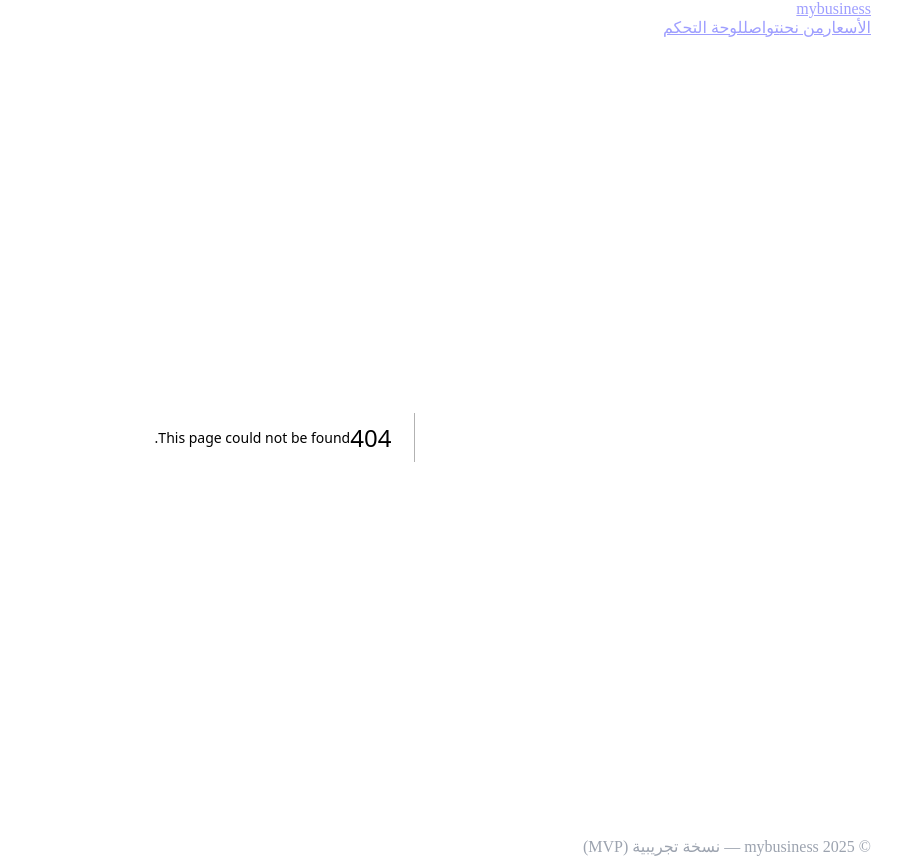
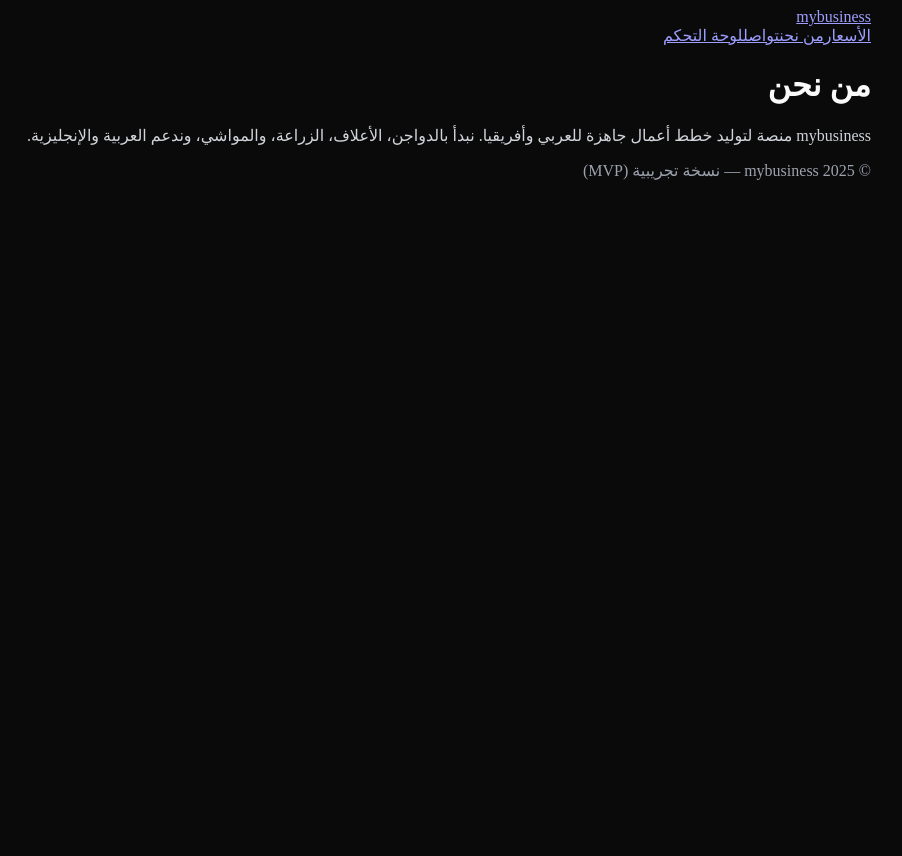
Before and after one commit to Tarek9592/Mybusiness-mvp-, a Next.js app: page /about in a window 1280 px wide. Before the commit this address had no page. Shown: the whole page, without its empty margins (345-1247 px from the left). After the commit the page ends 800 px from the top, so only its background shows below. Built offline with nearby package versions, Linux system fonts and the light colour scheme.

Commit message:
Create page.tsx

```diff
--- /dev/null
+++ b/app/about/page.tsx
@@ -0,0 +1,11 @@
+export default function About() {
+  return (
+    <main className="container py-12 space-y-4">
+      <h1 className="text-3xl font-extrabold">من نحن</h1>
+      <p style={{color:"#d1d5db"}}>
+        mybusiness منصة لتوليد خطط أعمال جاهزة للعربي وأفريقيا. نبدأ بالدواجن،
+        الأعلاف، الزراعة، والمواشي، وندعم العربية والإنجليزية.
+      </p>
+    </main>
+  );
+}
```
